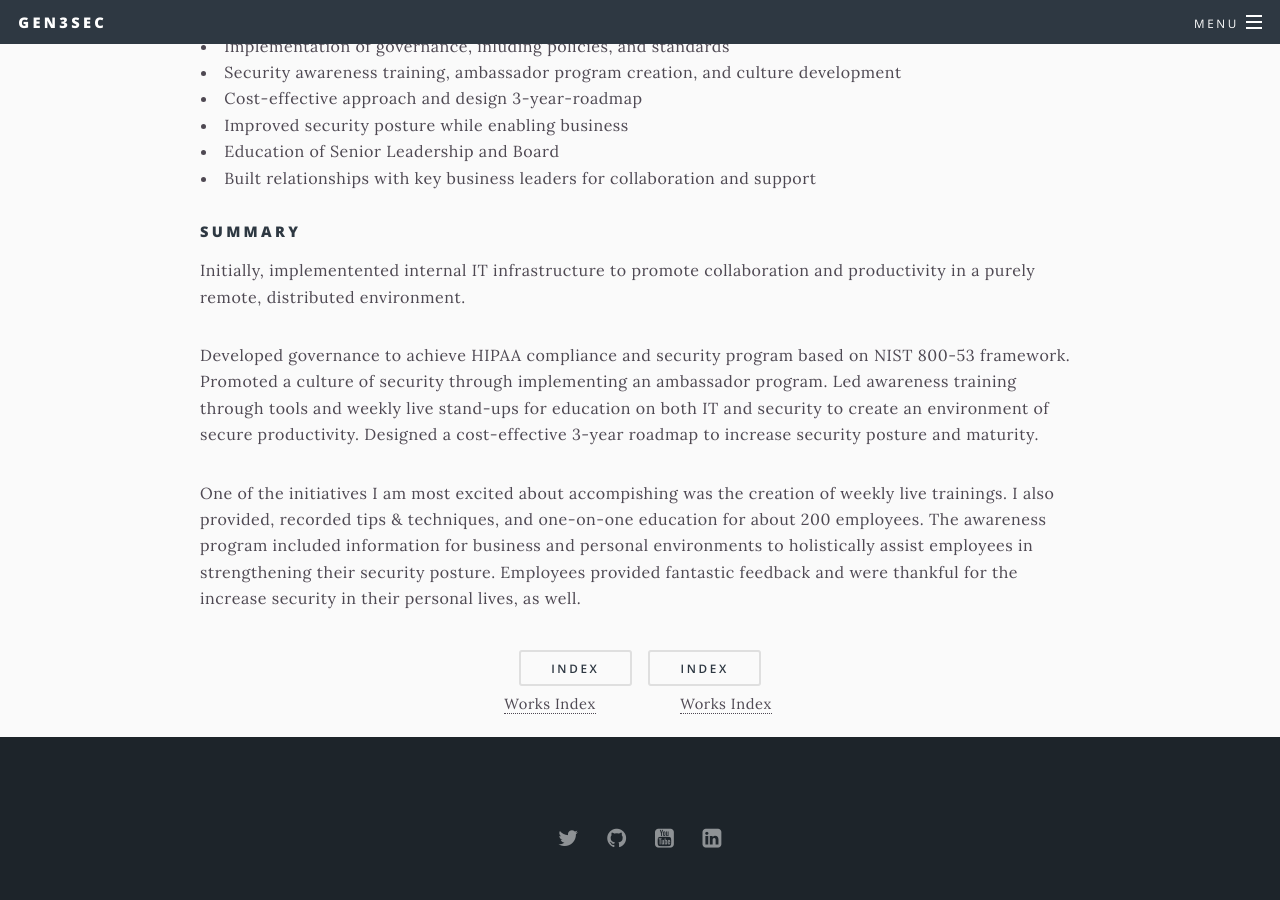
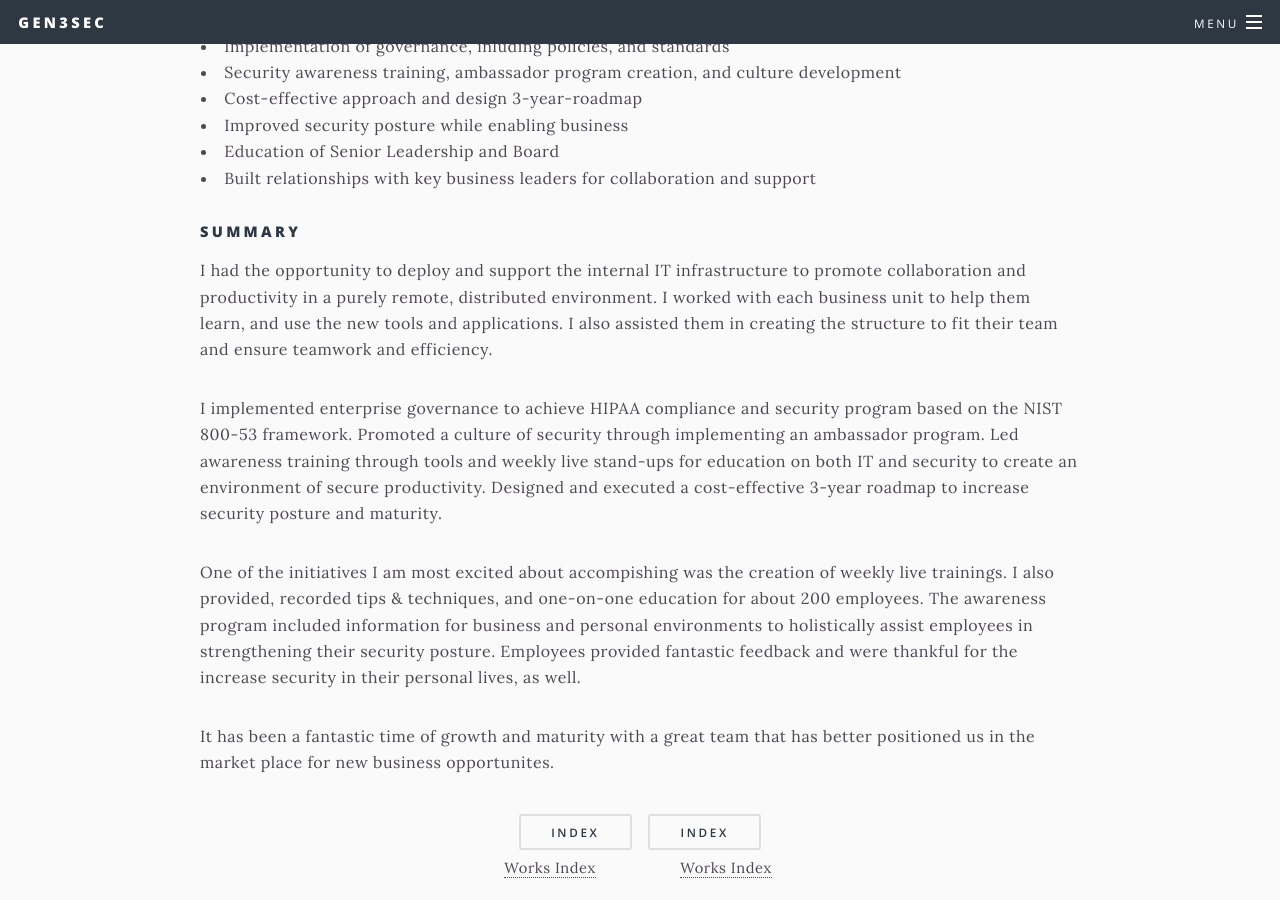
Before and after one commit to Gen3Sec/gen3sec.github.io, a Jekyll site: the page built from _posts/3001-01-20-works-current.md, in a window 1280 px wide and 900 px high, scrolled down 651 px. Built offline with Jekyll 4.4.1, drawn with Linux system fonts in a browser that asks for light colours.

Commit message:
Update 3001-01-20-works-current.md

```diff
--- a/_posts/3001-01-20-works-current.md
+++ b/_posts/3001-01-20-works-current.md
@@ -28,8 +28,10 @@ tags:
 
 #### Summary
 
-Initially, implementented internal IT infrastructure to promote collaboration and productivity in a purely remote, distributed environment.
+I had the opportunity to deploy and support the internal IT infrastructure to promote collaboration and productivity in a purely remote, distributed environment. I worked with each business unit to help them learn, and use the new tools and applications. I also assisted them in creating the structure to fit their team and ensure teamwork and efficiency.
 
-Developed governance to achieve HIPAA compliance and security program based on NIST 800-53 framework. Promoted a culture of security through implementing an ambassador program. Led awareness training through tools and weekly live stand-ups for education on both IT and security to create an environment of secure productivity. Designed a cost-effective 3-year roadmap to increase security posture and maturity.
+I implemented enterprise governance to achieve HIPAA compliance and security program based on the NIST 800-53 framework. Promoted a culture of security through implementing an ambassador program. Led awareness training through tools and weekly live stand-ups for education on both IT and security to create an environment of secure productivity. Designed and executed a cost-effective 3-year roadmap to increase security posture and maturity.
 
 One of the initiatives I am most excited about accompishing was the creation of weekly live trainings. I also provided, recorded tips & techniques, and one-on-one education for about 200 employees. The awareness program included information for business and personal environments to holistically assist employees in strengthening their security posture. Employees provided fantastic feedback and were thankful for the increase security in their personal lives, as well.
+
+It has been a fantastic time of growth and maturity with a great team that has better positioned us in the market place for new business opportunites.
```
